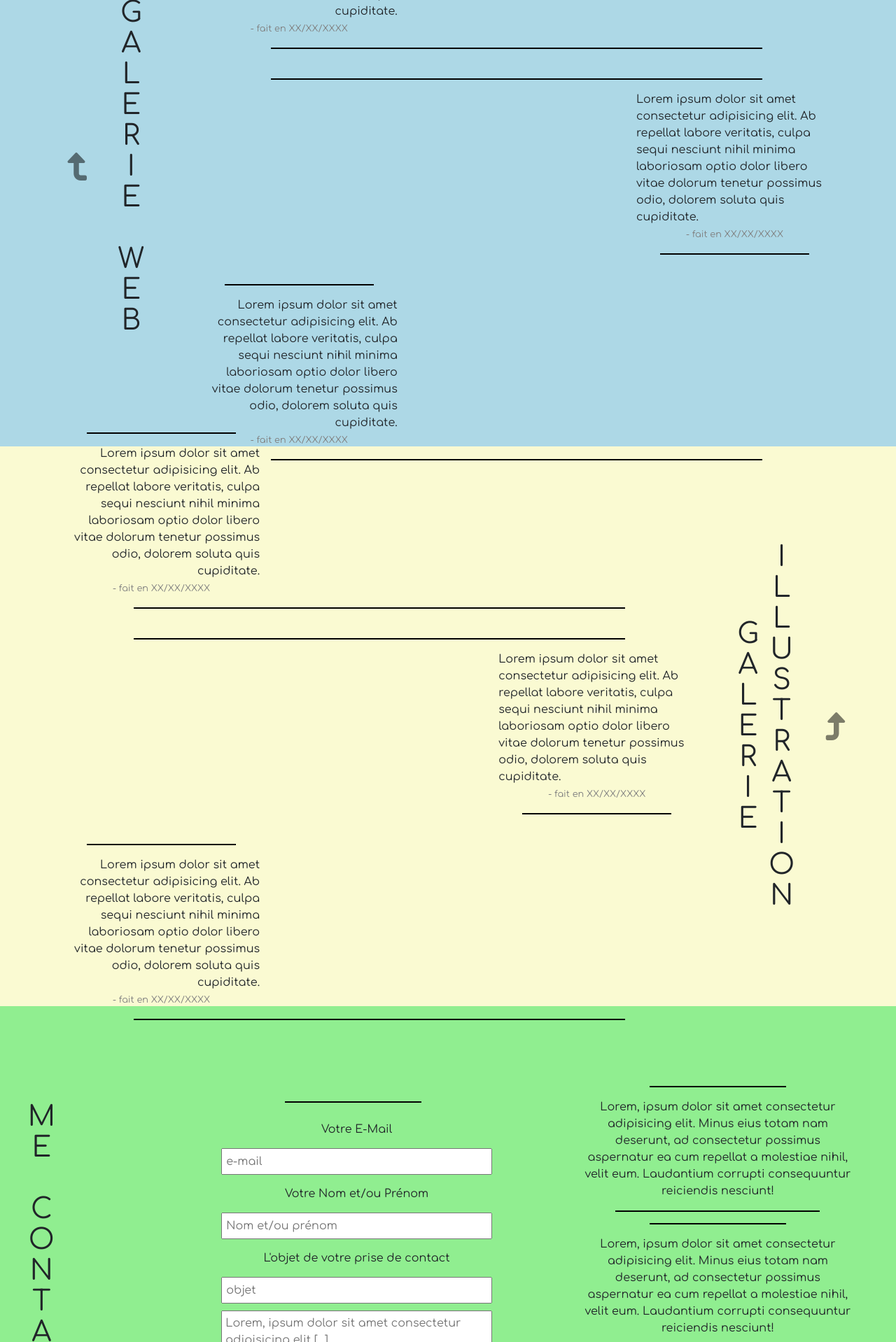
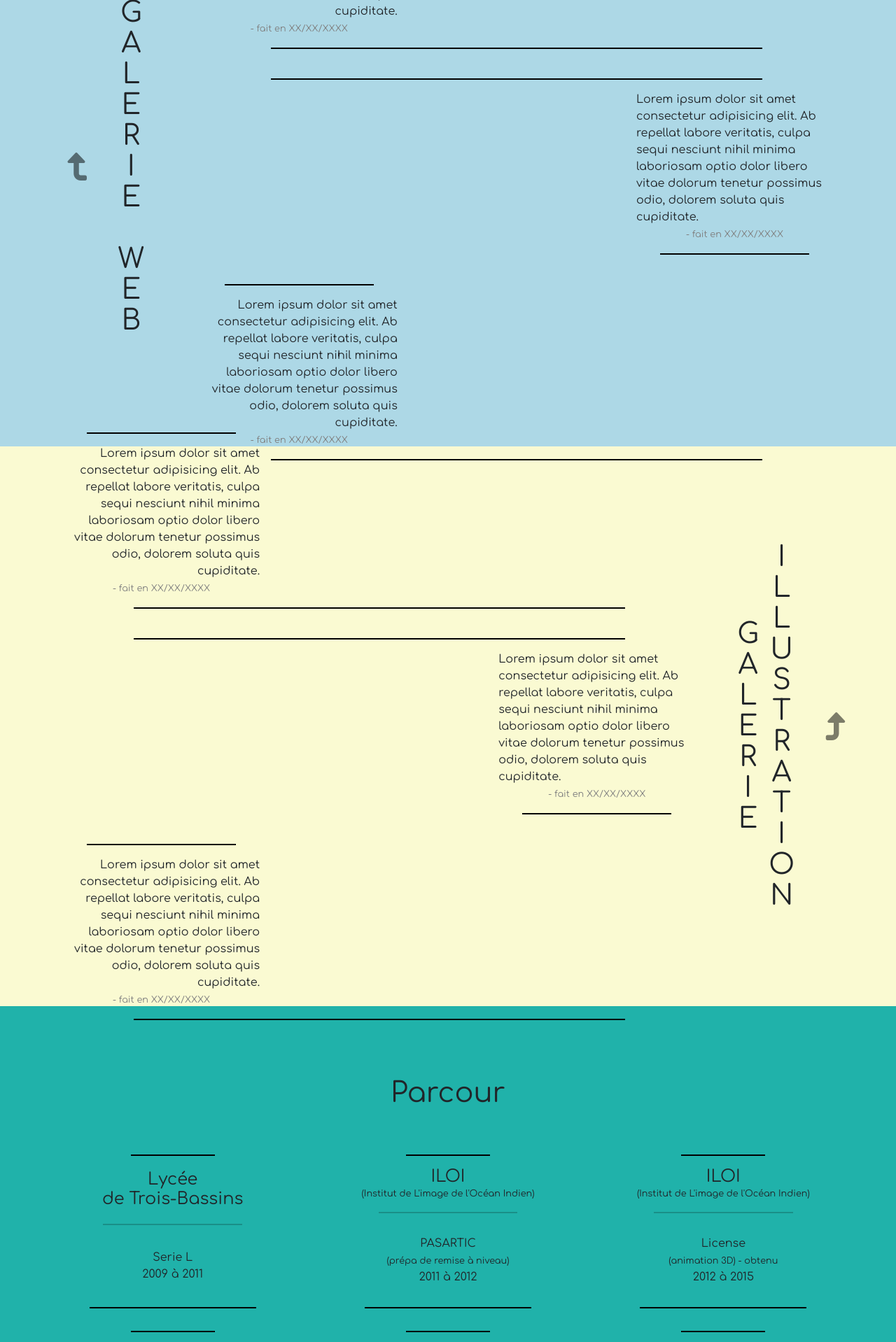
Before and after one commit to Darcoeur974/projetPortfolio, a PHP site: page /index/client.html in a window 1280 px wide. Shown: the part 962-2880 px from the top of the page at 70% size. Run offline with PHP 8.4, Linux system fonts and the light colour scheme; some libraries are stand-ins or nearby versions.

Commit message:
ajour de la partie Parcour

```diff
--- a/css/style.css
+++ b/css/style.css
@@ -138,17 +138,20 @@ li a:hover {
     height: auto;
 }
 
-.galerie-ill .galerie-block {
+.galerie-ill .galerie-block,
+.footer-block {
     margin-right: 50px;
     margin-left: 50px;
 }
 
-.galerie-titre a {
+.galerie-titre a,
+.footer-titre a {
     color: black;
     opacity: 0.5;
 }
 
-.galerie-titre a:hover {
+.galerie-titre a:hover,
+.footer-titre a:hover {
     color: black;
     opacity: 1;
 }
@@ -168,6 +171,51 @@ li a:hover {
     color: grey;
 }
 
+.parcour {
+    background-color: lightseagreen;
+    display: flex;
+    align-items: center;
+}
+
+.parcour-info {
+    height: auto;
+    padding-right: 50px;
+    padding-left: 50px;
+}
+
+.parcour-info div {
+    margin: 0;
+    padding: 0;
+    display: flex;
+    flex-direction: column;
+    justify-content: space-between;
+}
+
+.parcour-info p {
+    padding: 15px;
+    font-size: 16px;
+}
+
+.parcour-info h4 {
+    padding: 0;
+}
+
+.parcour-hr {
+    width: 50%;
+    border: 1px black solid;
+    opacity: 0.2;
+}
+
+.parcour-hr-haut {
+    width: 30%;
+    border: 1px black solid;
+}
+
+.parcour-hr-bas {
+    width: 60%;
+    border: 1px black solid;
+}
+
 
 /* ----- FOOTER ----- */
 
@@ -176,8 +224,6 @@ footer {
     display: flex;
     justify-content: center;
     align-items: center;
-    padding-right: 15px;
-    padding-left: 15px;
 }
 
 footer hr {
@@ -269,15 +324,13 @@ col-lg-3 {
     .presentation small {
         margin-left: 80%;
     }
-    .galerie-web {
+    .galerie-web,
+    .galerie-ill,
+    .parcour,
+    footer {
         height: 100vh;
     }
-    .galerie-web p {
-        font-size: 16px;
-    }
-    .galerie-ill {
-        height: 100vh;
-    }
+    .galerie-web p,
     .galerie-ill p {
         font-size: 16px;
     }
--- a/index/client.html
+++ b/index/client.html
@@ -30,13 +30,13 @@
                     <div class="col-6 col-lg-6 nav-menu">
                         <ul>
                             <li>
-                                <a href="#Acceuil">Acceuil</a>
+                                <a href="#Acceuil"> Menue 1 </a>
                             </li>
                             <li>
-                                <a href="#Portfolio">Portfolio</a>
+                                <a href="#Portfolio"> Menue 2 </a>
                             </li>
                             <li>
-                                <a href="#Parcour">Parcours</a>
+                                <a href="#parcour">Parcours</a>
                             </li>
                             <li>
                                 <a href="#contact">Contact</a>
@@ -55,6 +55,9 @@
                 " C’est en faisant des erreurs que l’on apprend et que l’on se développe. Il faut être mauvais pour devenir bon "
             </p>
             <small>- par Paula Scher</small>
+            <p class="font-comfor">
+                Site en cours de création - non fonctionnel
+            </p>
             <div class="row lien-presentation">
                 <div class="col-6 col-lg-5">
                     <hr class="hr-special">
@@ -193,24 +196,85 @@
         </div>
     </section>
     <!-- /Galerie ill -->
+    <!-- Parcour -->
+    <section class="parcour font-comfor" id="parcour">
+        <div class="container-fluid text-center">
+            <h1 class="mb-5">Parcour</h1>
+            <div class="row parcour-info">
+                <div class="col-12 col-lg-4">
+                    <hr class="parcour-hr-haut">
+                    <h4>Lycée<br>de Trois-Bassins</h4>
+                    <hr class="parcour-hr">
+                    <p>
+                        Serie L<br>2009 à 2011
+                    </p>
+                    <hr class="parcour-hr-bas">
+                </div>
+                <div class="col-12 col-lg-4">
+                    <hr class="parcour-hr-haut">
+                    <h4>ILOI</h4><small>(Institut de L'image de l'Océan Indien)</small>
+                    <hr class="parcour-hr">
+                    <p>
+                        PASARTIC<br><small>(prépa de remise à niveau)</small><br>2011 à 2012
+                    </p>
+                    <hr class="parcour-hr-bas">
+                </div>
+                <div class="col-12 col-lg-4">
+                    <hr class="parcour-hr-haut">
+                    <h4>ILOI</h4><small>(Institut de L'image de l'Océan Indien)</small>
+                    <hr class="parcour-hr">
+                    <p>
+                        License<br><small>(animation 3D) - obtenu</small><br> 2012 à 2015
+                    </p>
+                    <hr class="parcour-hr-bas">
+                </div>
+                <div class="col-12 col-lg-4">
+                    <hr class="parcour-hr-haut">
+                    <h4>ILOI</h4><small>(Institut de L'image de l'Océan Indien)</small>
+                    <hr class="parcour-hr">
+                    <p>
+                        Master<br><small>(animation 3D) - non-obtenu</small><br> 2015 à 2017
+                    </p>
+                    <hr class="parcour-hr-bas">
+                </div>
+                <div class="col-12 col-lg-4">
+                    <hr class="parcour-hr-haut">
+                    <h4>Cyberun</h4><small>(Association)</small>
+                    <hr class="parcour-hr">
+                    <p>
+                        Infographiste <br> Octobre 2017 à Juin 2018
+                    </p>
+                    <hr class="parcour-hr-bas">
+                </div>
+                <div class="col-12 col-lg-4">
+                    <hr class="parcour-hr-haut">
+                    <h4>Cyberun</h4><small>(Association)</small>
+                    <hr class="parcour-hr">
+                    <p>
+                        ACI de gamification touristique <br> Juin 2018 à juin 2019
+                    </p>
+                    <hr class="parcour-hr-bas">
+                </div>
+            </div>
+        </div>
+    </section>
+    <!-- /Parcour-->
     <!-- /SECTION -->
     <!-- FOOTER -->
     <footer class="font-comfor" id="contact">
-        <div class="container-fluid text-center">
+        <div class="container-fluid text-center footer-block">
             <div class="row align-items-center justify-content-center">
-                <div class="">
-                    <div class="col-12 col-lg-3 galerie-titre galerie-web-indice">
+                <div class="col-12 col-lg-3 footer-titre footer-web-indice">
                     <h1>
-                            <div class="col-0 col-lg-3 galerie-web-order-2">
+                        <div class="col-0 col-lg-3 footer-order-2">
                             <a href="#acceuil">
                                 <i class="fas fa-level-up-alt fa-stack-3x flip"></i>
                             </a>
                         </div>
-                            <div class="col-12 col-lg-9 footer-titre">
+                        <div class="col-12 col-lg-9 footer-titre footer-order-1">
                             Me contacter
                         </div>
                     </h1>
-                    </div>
                 </div>
                 <div class="col-6 col-lg-4">
                     <hr class="hr-special">
```
Also changed, not shown: other parts of css/style.css (+30 -28 lines). Lines whose indentation alone changed are shown as unchanged.
